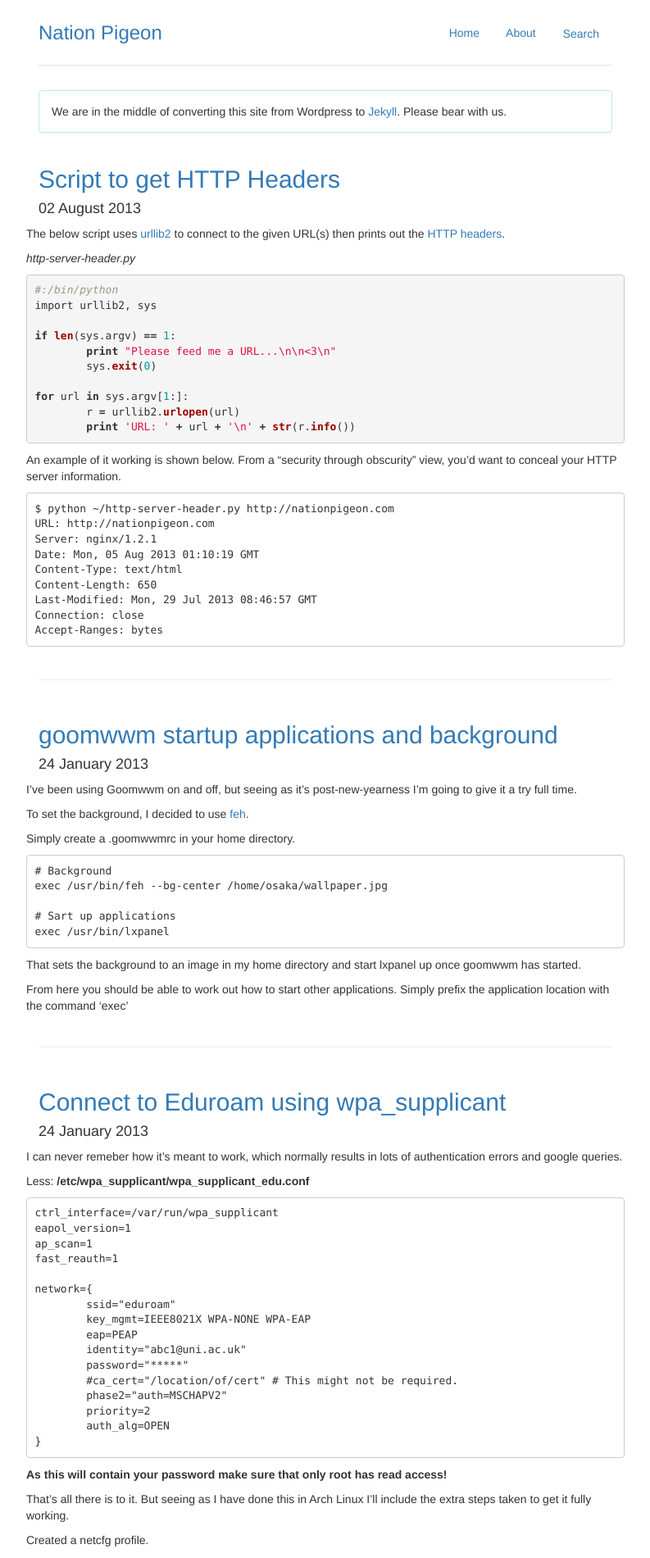
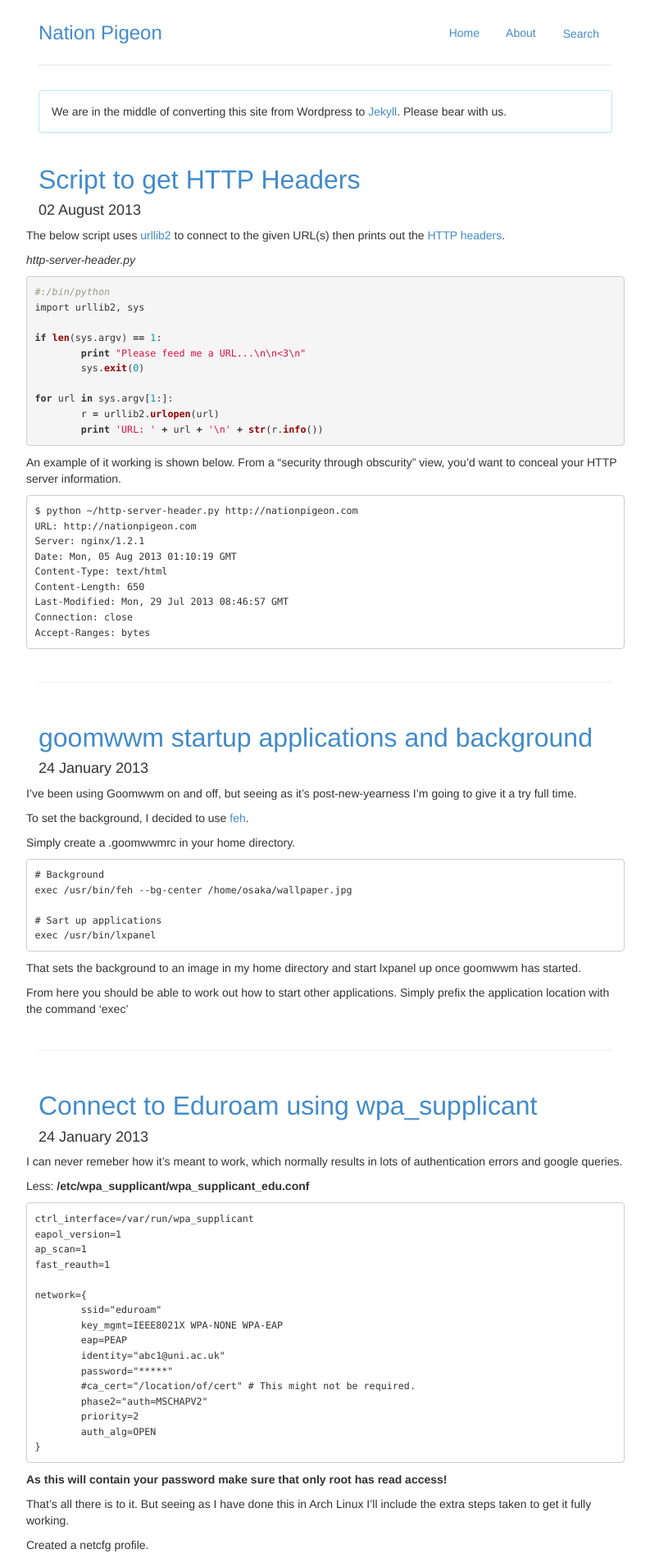
Before and after one commit to PMaynard/jekyll-nationpigeon, a Jekyll site: the page built from index.html, in a window 1280 px wide. Shown: the top 1901 px of the page at 82% size, without its empty margins (243-1036 px from the left). Built offline with Jekyll 4.4.1, drawn with Linux system fonts in a browser that asks for light colours; nearby versions of some CDN libraries; Markdown is read by kramdown in place of the engine named in the settings; the list of posts is cut into pages by our own code.

```diff
--- a/_layouts/default.html
+++ b/_layouts/default.html
@@ -15,7 +15,6 @@
 	<link href="/css/main.css" rel="stylesheet">
 
 	<!-- Include BootStrap 3 and Jquery -->
-	<link href="//netdna.bootstrapcdn.com/bootstrap/3.0.0-rc1/css/bootstrap.min.css" rel="stylesheet">
 	<script src="http://code.jquery.com/jquery.js"></script>
 	<script src="//netdna.bootstrapcdn.com/bootstrap/3.0.0-rc1/js/bootstrap.min.js"></script>
 
@@ -47,7 +46,6 @@
 		</ul>
 		<h3 class="text-muted"><a href="/">Nation Pigeon</a></h3>
 
-
 	 <!-- Modal -->
 	  <div class="modal fade" id="myModal">
 	    <div class="modal-dialog">
```
Lines whose indentation alone changed are shown as unchanged.
